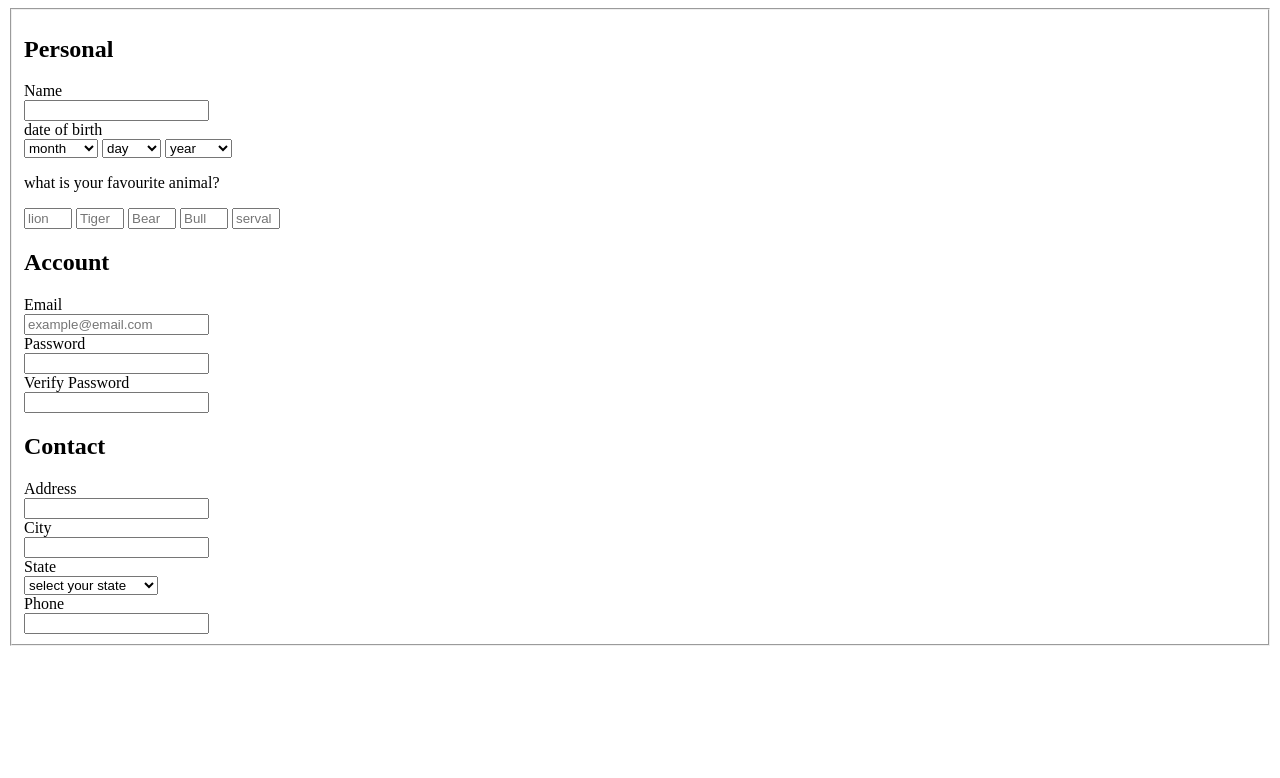
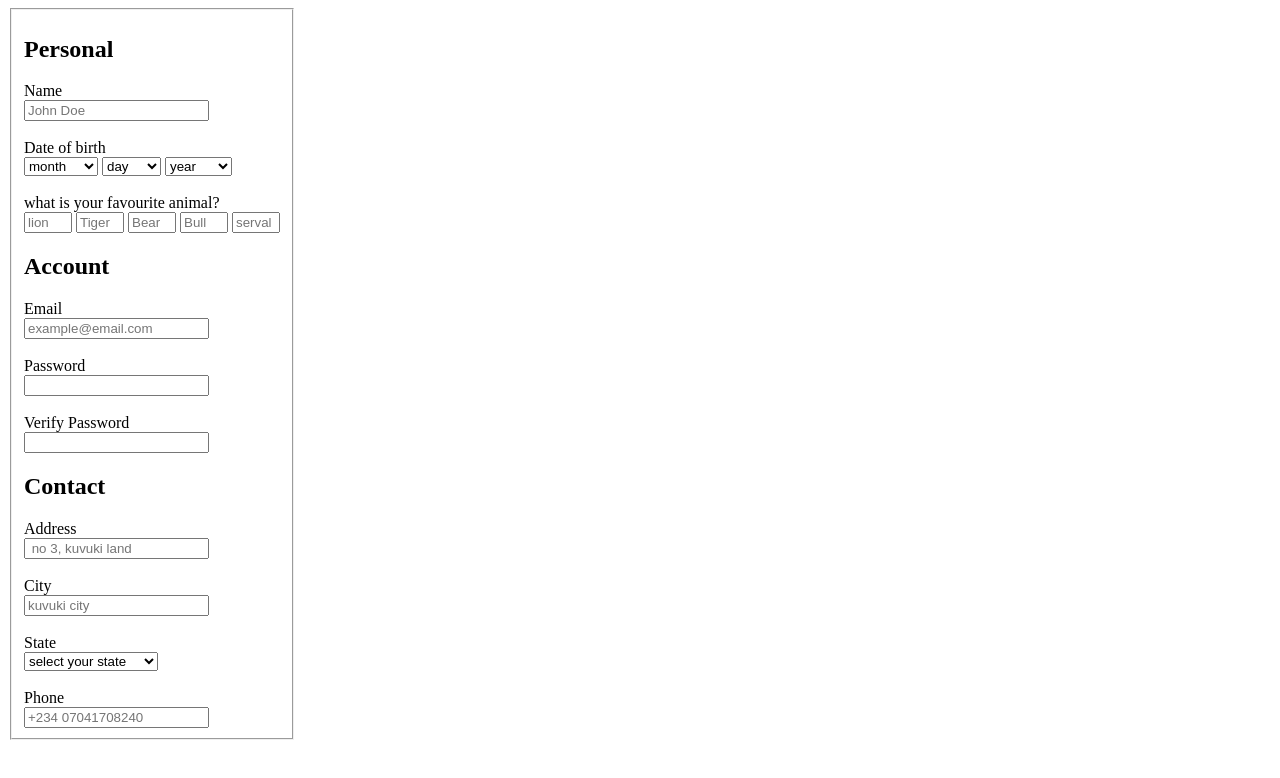
Before and after one commit to Stephenerons/6b2, a plain HTML site: page html/form_assignment.html in a window 1280 px wide. Drawn offline with Linux system fonts and the light colour scheme.

Commit message:
feat: add some files

```diff
--- a/html/form_assignment.html
+++ b/html/form_assignment.html
@@ -5,6 +5,11 @@
     <meta http-equiv="X-UA-Compatible" content="IE=edge" />
     <meta name="viewport" content="width=device-width, initial-scale=1.0" />
     <title>Sign up form</title>
+    <style>
+      fieldset {
+        width: 16em;
+      }
+    </style>
   </head>
   <body>
     <main>
@@ -12,11 +17,14 @@
         <fieldset>
           <h2>Personal</h2>
 
-          <label for="nm">Name</label> <br />
+          <div>
+            <label for="nm">Name</label> <br />
 
-          <input type="text" name="Name" id="nm" /> <br />
+            <input type="text" name="Name" placeholder="John Doe" id="nm" />
+          </div>
+          <br />
 
-          <label>date of birth</label> <br />
+          <div><label>Date of birth</label></div>
           <select>
             <optgroup>
               <option value="">month</option>
@@ -106,10 +114,12 @@
               <option value="2023">2023</option>
             </optgroup>
           </select>
-
-          <p>what is your favourite animal?</p>
+          <br />
+          <br />
 
           <div>
+            <label>what is your favourite animal?</label> <br />
+
             <input style="width: 3em" type="text" placeholder="lion" />
 
             <input style="width: 3em" type="text" placeholder="Tiger" />
@@ -129,6 +139,7 @@
               id="mail"
             />
           </section>
+          <br />
 
           <div>
             <label for="pw">Password</label><br />
@@ -140,6 +151,7 @@
               id="pw"
             />
           </div>
+          <br />
 
           <div>
             <label for="verify">Verify Password</label><br />
@@ -156,13 +168,25 @@
 
           <div>
             <label for="add">Address</label> <br />
-            <input type="text" name="Address" id="add" />
+            <input
+              type="text"
+              name="Address"
+              placeholder=" no 3, kuvuki land"
+              id="add"
+            />
           </div>
+          <br />
 
           <div>
             <label for="city">City</label> <br />
-            <input type="text" name="City" id="city" />
+            <input
+              type="text"
+              name="City"
+              placeholder="kuvuki city"
+              id="city"
+            />
           </div>
+          <br />
 
           <label>State</label> <br />
           <select>
@@ -176,10 +200,18 @@
               <option value="Bau">Bauchi</option>
             </optgroup>
           </select>
+          <br />
+          <br />
 
           <div>
             <label for="phonenum">Phone</label> <br />
-            <input type="tel" maxlength="15" name="Phone" id="phonenum" />
+            <input
+              type="tel"
+              maxlength="15"
+              name="Phone"
+              placeholder="+234 07041708240"
+              id="phonenum"
+            />
           </div>
         </fieldset>
       </form>
--- /dev/null
+++ b/html/style.css
@@ -0,0 +1,138 @@
+/* || General setup */
+
+html, body {
+  margin: 0;
+  padding: 0;
+}
+
+html {
+  font-size: 10px;
+  background-color: #a9a9a9;
+}
+
+body {
+  width: 70%;
+  min-width: 800px;
+  margin: 0 auto;
+}
+
+/* || typography */
+
+h1, h2, h3 {
+  font-family: 'Cinzel Decorative', cursive;
+  color: #2a2a2a;
+}
+
+p, input, li {
+  font-family: 'Roboto Condensed', sans-serif;
+  color: #2a2a2a;
+}
+
+h1 {
+  font-size: 4rem;
+  text-align: center;
+  text-shadow: 2px 2px 10px black;
+}
+
+h2 {
+  font-size: 3rem;
+  text-align: center;
+}
+
+h3 {
+  font-size: 2.2rem;
+}
+
+p, li {
+  font-size: 1.6rem;
+  line-height: 1.5;
+}
+
+/* || header layout */
+
+header {
+  margin-bottom: 10px;
+  display: flex;
+  flex-flow: row wrap;
+}
+
+body > * {
+  background-color: red;
+  padding: 1%;
+}
+
+main, header, nav, article, aside, footer, section {
+  background-color: rgba(0,255,0,0.5);
+  padding: 1%;
+}
+
+h1 {
+  flex: 5;
+  text-transform: uppercase;
+}
+
+header img {
+  display: block;
+  height: 60px;
+  padding-top: 20.15px;
+}
+
+nav {
+  height: 50px;
+  flex: 100%;
+  display: flex;
+}
+
+nav ul {
+  padding: 0;
+  list-style-type: none;
+  flex: 2;
+  display: flex;
+}
+
+nav li {
+  display: inline;
+  text-align: center;
+  flex: 1;
+}
+
+nav a, nav span {
+  display: inline-block;
+  font-size: 2rem;
+  height: 3rem;
+  line-height: 1.7;
+  text-transform: uppercase;
+  text-decoration: none;
+  color: black;
+
+}
+
+/* || main layout */
+
+main {
+  display: flex;
+}
+
+article, section {
+  flex: 4;
+}
+
+aside {
+  flex: 1;
+  margin-left: 10px;
+  padding: 1%;
+}
+
+aside a {
+  display: block;
+  float: left;
+  width: 50%;
+}
+
+aside img {
+  max-width: 100%;
+}
+
+footer {
+  margin-top: 10px;
+}
```
Also changed, not shown: html/structuredpage.html (+1 -152 lines).
